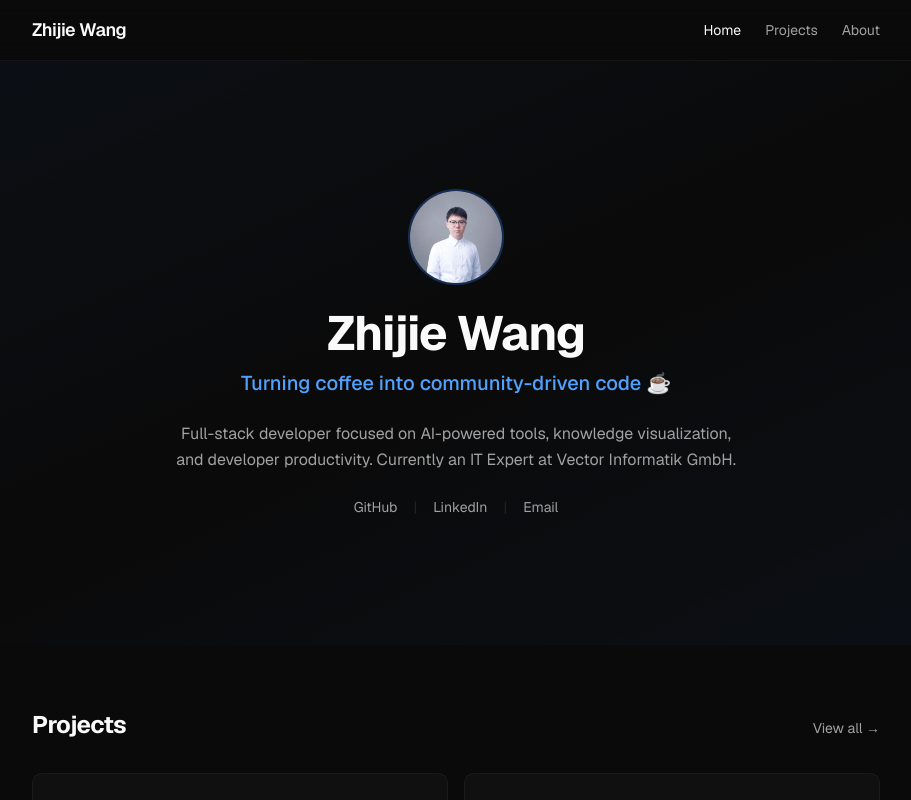
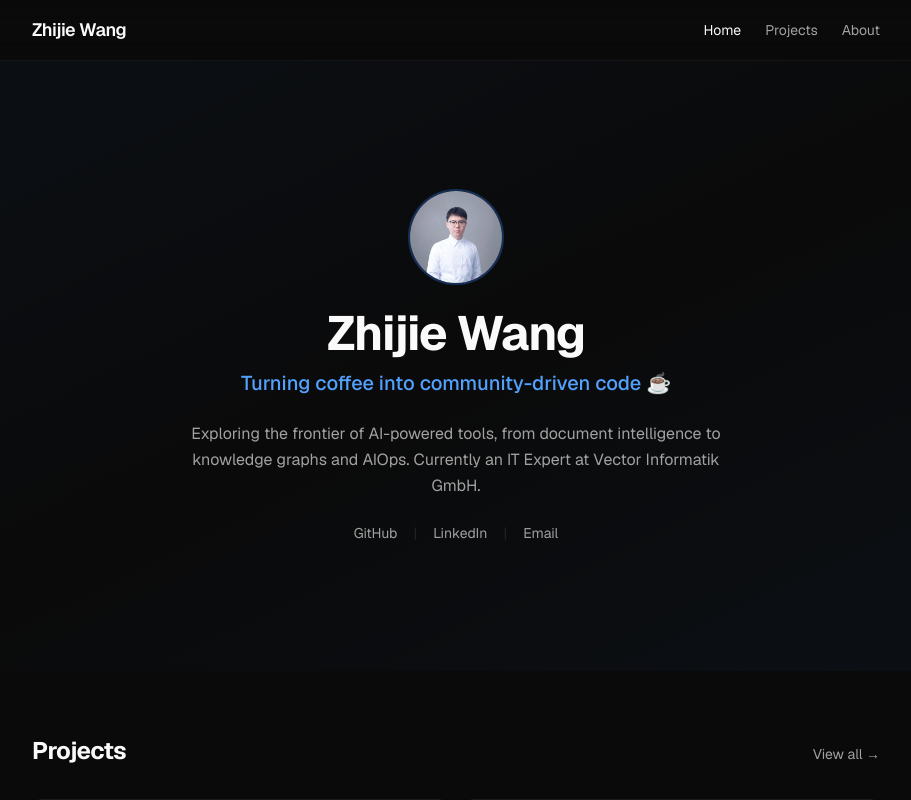
Before and after one commit to zhijiewong/zhijiewang, a Next.js app: page / in a window 1280 px wide. Shown: the top 800 px of the page, without its empty margins (184-1095 px from the left). Built offline with nearby package versions, Linux system fonts and the light colour scheme.

Commit message:
Update hero bio with specific project areas

```diff
--- a/components/hero.tsx
+++ b/components/hero.tsx
@@ -27,9 +27,9 @@ export function Hero() {
           </div>
 
           <p className="max-w-xl text-muted-foreground leading-relaxed">
-            Full-stack developer focused on AI-powered tools, knowledge
-            visualization, and developer productivity. Currently an IT Expert at
-            Vector Informatik GmbH.
+            Exploring the frontier of AI-powered tools, from document
+            intelligence to knowledge graphs and AIOps. Currently an IT Expert
+            at Vector Informatik GmbH.
           </p>
 
           <div className="flex items-center gap-4 text-sm">
```
